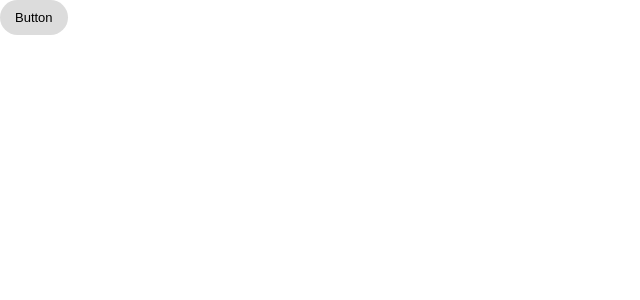
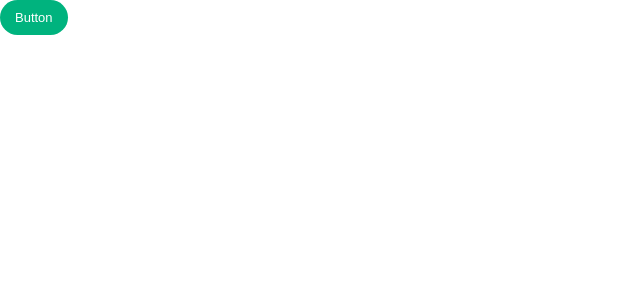
Before and after one commit to diebraga/ignite_shop_2022, a Next.js app: page / in a window 1280 px wide. Shown: the top 300 px of the page, without its empty margins (0-640 px from the left). Built offline with nearby package versions, Linux system fonts and the light colour scheme.

Commit message:
added color

```diff
--- a/src/pages/index.tsx
+++ b/src/pages/index.tsx
@@ -3,13 +3,14 @@ import Head from "next/head";
 import { styled } from "../styles";
 
 const Button = styled("button", {
-  backgroundColor: "gainsboro",
+  backgroundColor: "$green300",
   borderRadius: "9999px",
   fontSize: "13px",
   padding: "10px 15px",
   border: 0,
+  color: "$white",
   "&:hover": {
-    backgroundColor: "lightgray",
+    backgroundColor: "$green500",
     cursor: "pointer",
   },
 });
--- a/src/styles/index.ts
+++ b/src/styles/index.ts
@@ -11,6 +11,15 @@ export const {
   getCssText,
 } = createStitches({
   theme: {
+    colors: {
+      white: '#fff',
+      gray900: '#121214',
+      gray800: '#202024',
+      gray300: '#c4c4cc',
+      gray100: '#e1e1e6',
 
+      green500: '#00875f',
+      green300: '#00b37e'
+    }
   }
 })
```
